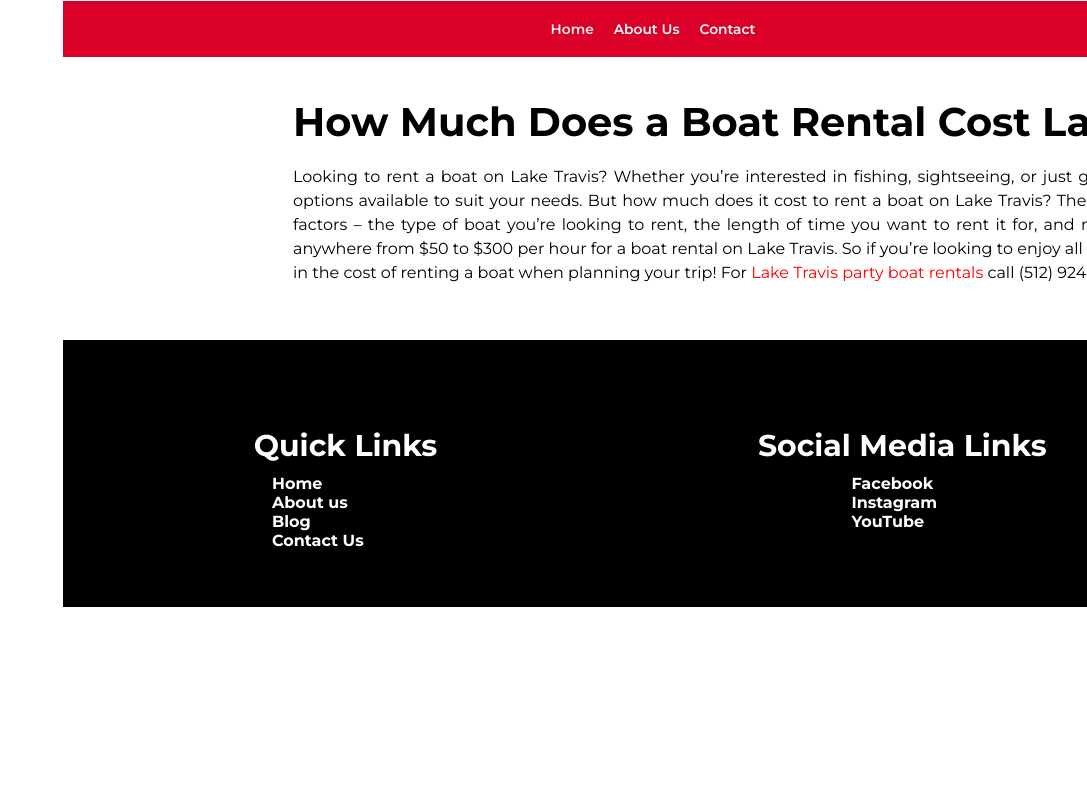
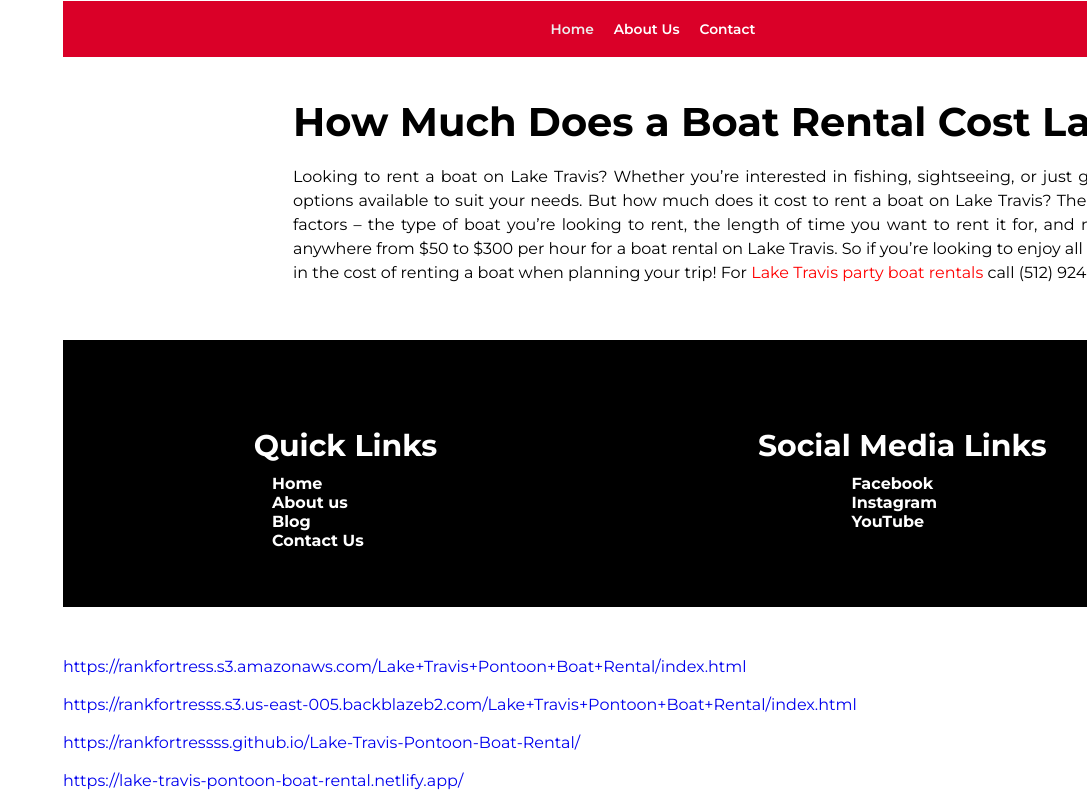
Before and after one commit to rankfortressss/Lake-Travis-Pontoon-Boat-Rental, a plain HTML site: page index.html in a window 1280 px wide. Shown: the part 3780-4589 px from the top of the page, without its empty margins (193-1280 px from the left). Drawn offline with Linux system fonts and the light colour scheme.

Commit message:
Add files via upload

```diff
--- a/index.html
+++ b/index.html
@@ -116,13 +116,13 @@
             </section>
             <!--Links-->
             <section>
-                <a target="_bLank" href=""></a><br>
+                <a target="_bLank" href="https://rankfortress.s3.amazonaws.com/Lake+Travis+Pontoon+Boat+Rental/index.html">https://rankfortress.s3.amazonaws.com/Lake+Travis+Pontoon+Boat+Rental/index.html</a><br>
                 <br>
-                <a target="_bLank" href=""></a><br>
+                <a target="_bLank" href="https://rankfortresss.s3.us-east-005.backblazeb2.com/Lake+Travis+Pontoon+Boat+Rental/index.html">https://rankfortresss.s3.us-east-005.backblazeb2.com/Lake+Travis+Pontoon+Boat+Rental/index.html</a><br>
                 <br>
-                <a target="_bLank" href=""></a><br>
+                <a target="_bLank" href="https://rankfortressss.github.io/Lake-Travis-Pontoon-Boat-Rental/">https://rankfortressss.github.io/Lake-Travis-Pontoon-Boat-Rental/</a><br>
                 <br>
-                <a target="_bLank" href=""></a><br>
+                <a target="_bLank" href="https://lake-travis-pontoon-boat-rental.netlify.app/">https://lake-travis-pontoon-boat-rental.netlify.app/</a><br>
                 <br>
             </section>
 
```
